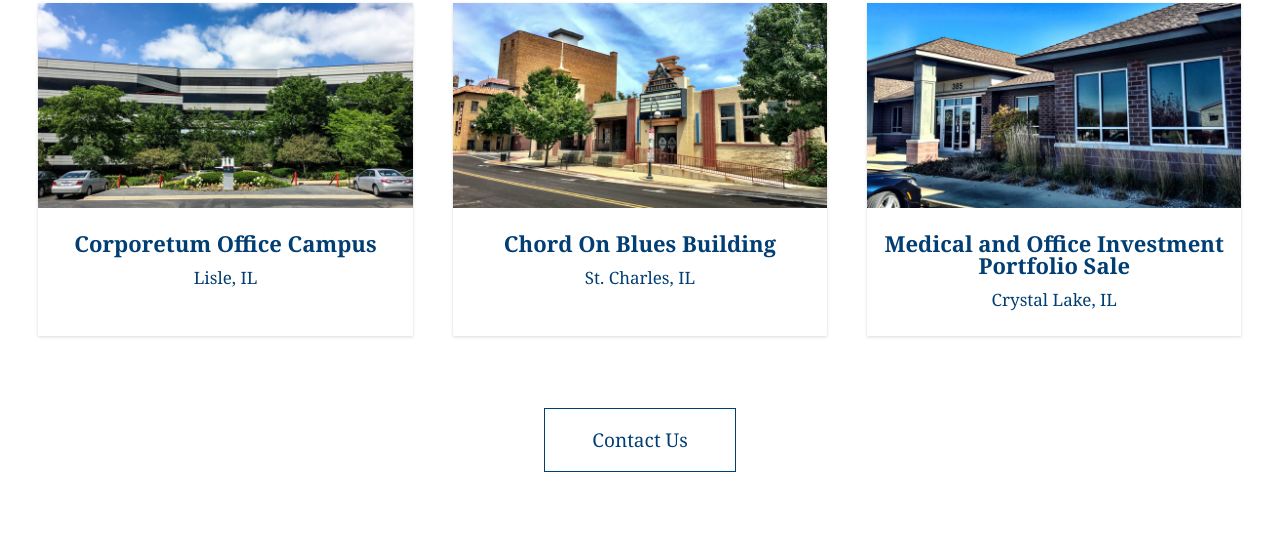
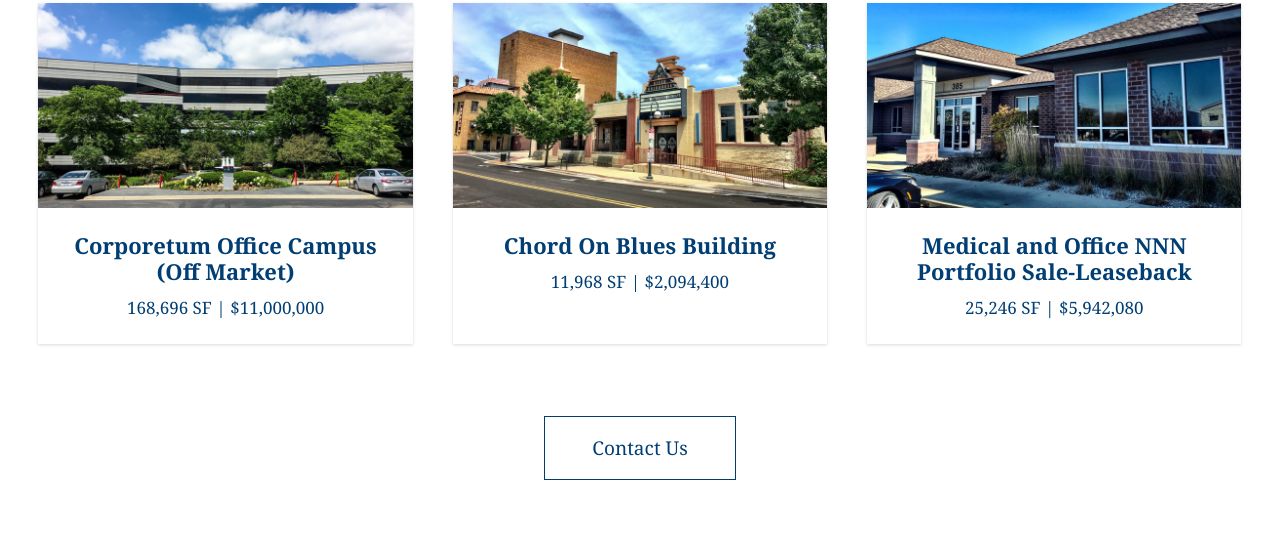
Before and after one commit to ellermann/static, a website: page index.html in a window 1280 px wide. Shown: the part 891-1437 px from the top of the page. Drawn offline with nearby package versions, Linux system fonts and the light colour scheme.

Commit message:
Property info update

```diff
--- a/index.html
+++ b/index.html
@@ -138,8 +138,8 @@
             <div class="property-thumb">
               <img src="/dist/images/property-thumb-01.jpg" />
             </div>
-            <h3 class="property-title">Corporetum Office Campus</h3>
-            <p class="property-label">Lisle, IL</p>
+            <h3 class="property-title">Corporetum Office Campus (Off Market)</h3>
+            <p class="property-label">168,696 SF | $11,000,000</p>
           </div>
         </div>
         <div class="col-1-3">
@@ -148,7 +148,7 @@
               <img src="/dist/images/property-thumb-02.jpg" />
             </div>
             <h3 class="property-title">Chord On Blues Building</h3>
-            <p class="property-label">St. Charles, IL</p>
+            <p class="property-label">11,968 SF | $2,094,400</p>
           </div>
         </div>
         <div class="col-1-3">
@@ -156,8 +156,8 @@
             <div class="property-thumb">
               <img src="/dist/images/property-thumb-03.jpg" />
             </div>
-            <h3 class="property-title">Medical and Office Investment Portfolio Sale</h3>
-            <p class="property-label">Crystal Lake, IL</p>
+            <h3 class="property-title">Medical and Office NNN Portfolio Sale-Leaseback</h3>
+            <p class="property-label">25,246 SF | $5,942,080</p>
           </div>
         </div>
       </div>
--- a/src/sass/pages/_home.scss
+++ b/src/sass/pages/_home.scss
@@ -57,14 +57,17 @@
 
 .property-title {
 	@include font-size(22px);
+	padding: 0 20px;
 	margin-bottom: 12px;
 	font-weight: $weight-bold;
+	line-height: 1.2;
 	text-align: center;
 }
 
 .property-label {
 	@include font-size(17px);
 	text-align: center;
+	font-feature-settings: 'lnum' 1;
 }
 
 .home-about {
```
Also changed, not shown: src/pages/index.html (+5 -5 lines), dist/css/main.css.
